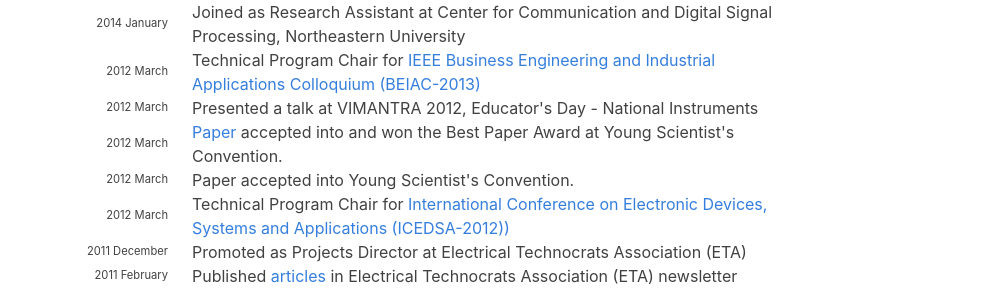
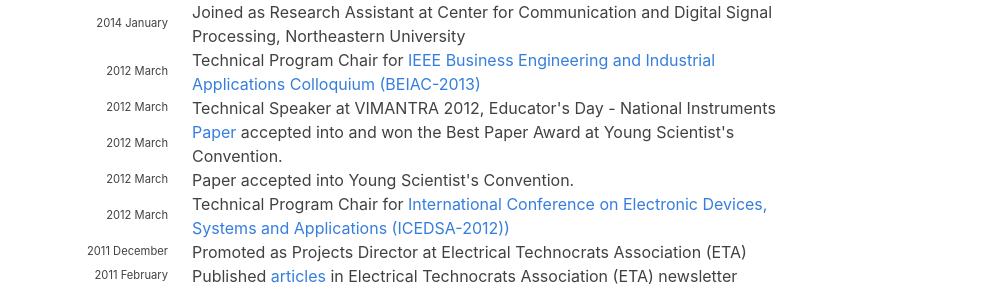
Before and after one commit to hariharanragothaman/hariharanragothaman.github.io, a Jekyll site: the page built from index.md, in a window 1280 px wide and 900 px high, scrolled down 3138 px. Shown: the part 162-453 px from the top of the window, without its empty margins (140-1139 px from the left). Built offline with Jekyll 4.4.1, drawn with Linux system fonts in a browser that asks for light colours; nearby versions of some CDN libraries; some web fonts are replaced.

Commit message:
Polishes and Updates

```diff
--- a/_data/news.yaml
+++ b/_data/news.yaml
@@ -411,7 +411,7 @@
 
 - year: 2012
   year-extra: March
-  description: Presented a talk at VIMANTRA 2012, Educator's Day - National Instruments
+  description: Technical Speaker at VIMANTRA 2012, Educator's Day - National Instruments
 
 - year: 2012
   year-extra: March
```
